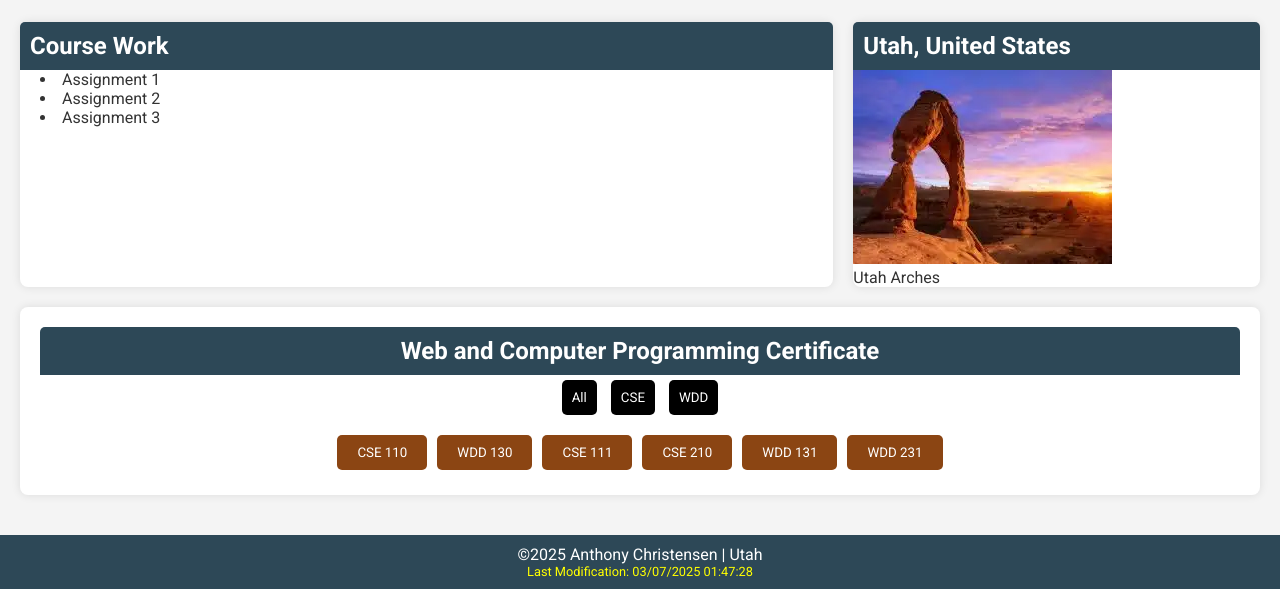
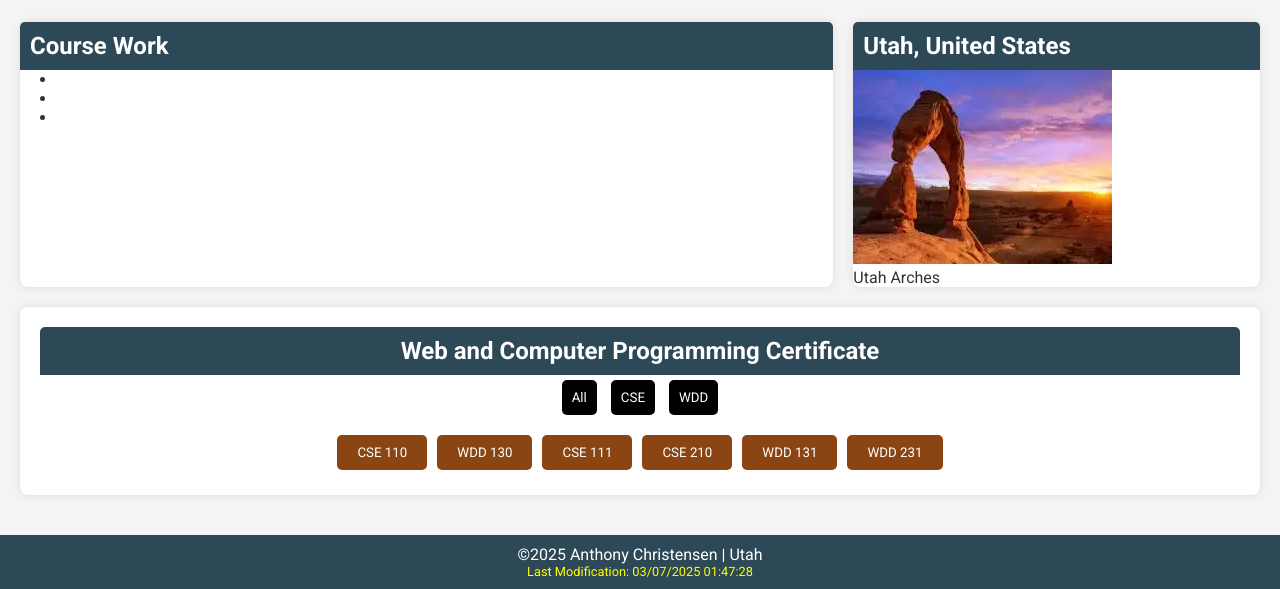
Before and after one commit to antchristensen/wdd231, a plain HTML site: page index.html in a window 1280 px wide. Shown: the part 320-909 px from the top of the page. Drawn offline with Linux system fonts and the light colour scheme.

Commit message:
final update

```diff
--- a/index.html
+++ b/index.html
@@ -38,9 +38,9 @@
         <section class="card coursework">
             <h2>Course Work</h2>
             <ul>
-                <li>Assignment 1</li>
-                <li>Assignment 2</li>
-                <li>Assignment 3</li>
+                <li></li>
+                <li></li>
+                <li></li>
             </ul>
         </section>
 
```
